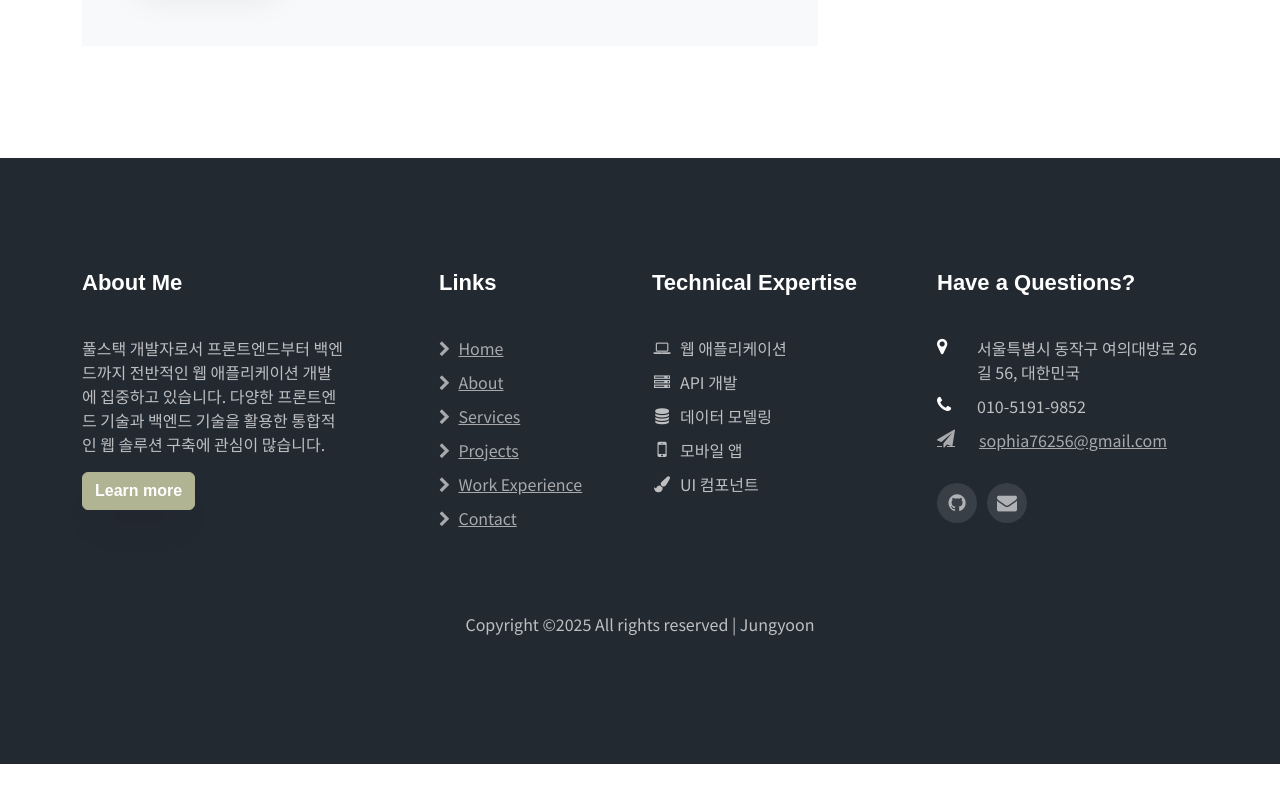
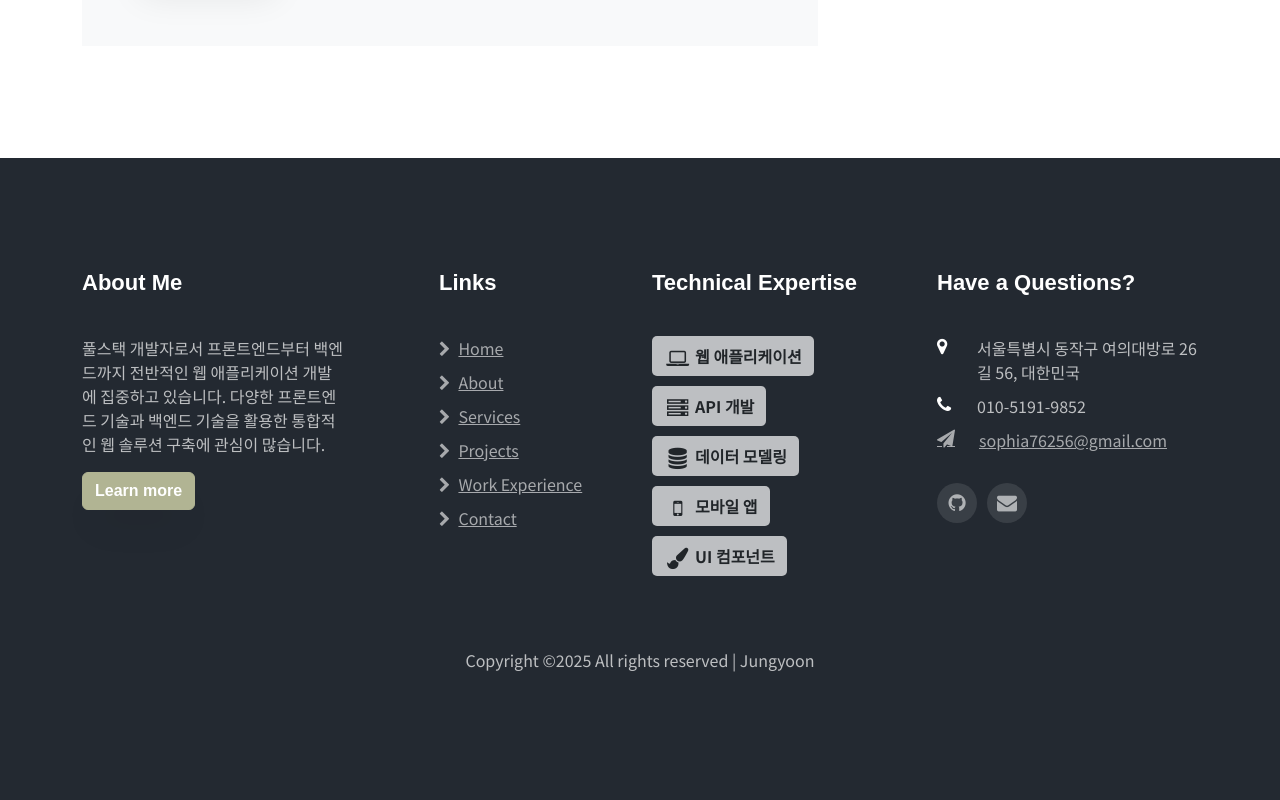
Before and after one commit to jungyoonn/portfolio, a React (Create React App) app: page /portfolio/1 in a window 1280 px wide. Shown: the part 3633-4433 px from the top of the page. Before the commit the page ends 4397 px from the top, so only its background shows below. Built offline with nearby package versions, Linux system fonts and the light colour scheme.

Commit message:
footer 버전 나눔

```diff
--- a/src/components/layout/Footer.jsx
+++ b/src/components/layout/Footer.jsx
@@ -64,13 +64,33 @@ const Footer = () => {
           <div className="col-md">
             <div className="ftco-footer-widget mb-4">
               <h2 className="ftco-heading-2">Technical Expertise</h2>
-              <ul className="list-unstyled">
+              {/* 버전 1 */}
+              {/* <ul className="list-unstyled">
                 <li><span className="fa fa-laptop mr-2 list-align"></span><span className="noto-sans-kr">웹 애플리케이션</span></li>
                 <li><span className="fa fa-server mr-2 list-align"></span><span className="noto-sans-kr">API 개발</span></li>
                 <li><span className="fa fa-database mr-2 list-align"></span><span className="noto-sans-kr">데이터 모델링</span></li>
                 <li><span className="fa fa-mobile mr-2 fa-lg list-align"></span><span className="noto-sans-kr">모바일 앱</span></li>
                 <li><span className="fa fa-paint-brush mr-2 list-align"></span><span className="noto-sans-kr">UI 컴포넌트</span></li>
-              </ul>
+              </ul> */}
+
+              {/* 버전 2 */}
+              <div className="dev-areas noto-sans-kr fw-bold">
+                <div className="dev-area-item">
+                  <span className="fa fa-laptop fa-fw fa-lg"></span> 웹 애플리케이션
+                </div>
+                <div className="dev-area-item">
+                  <span className="fa fa-server fa-fw fa-lg"></span> API 개발
+                </div>
+                <div className="dev-area-item">
+                  <span className="fa fa-database fa-fw fa-lg"></span> 데이터 모델링
+                </div>
+                <div className="dev-area-item">
+                  <span className="fa fa-mobile fa-fw fa-lg"></span> 모바일 앱
+                </div>
+                <div className="dev-area-item">
+                  <span className="fa fa-paint-brush fa-fw fa-lg"></span> UI 컴포넌트
+                </div>
+              </div>
             </div>
           </div>
           <div className="col-md">
```
